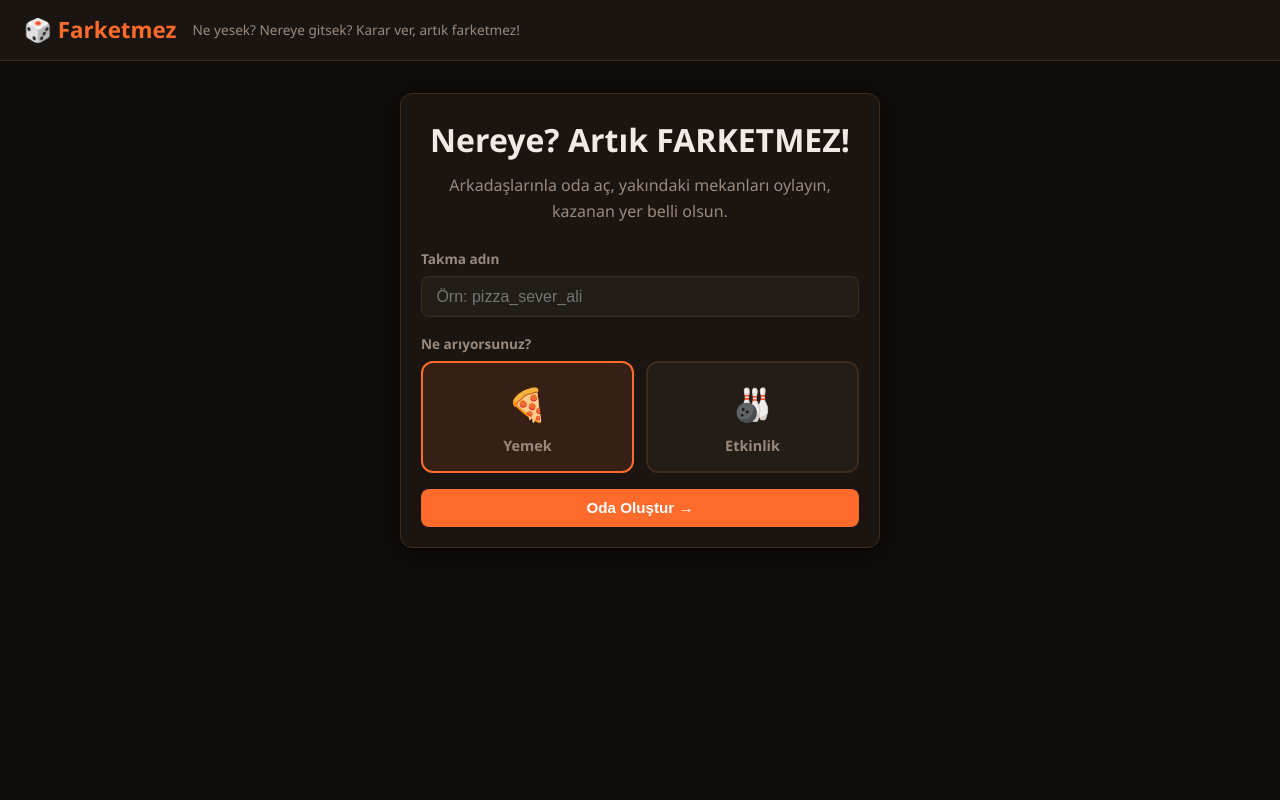
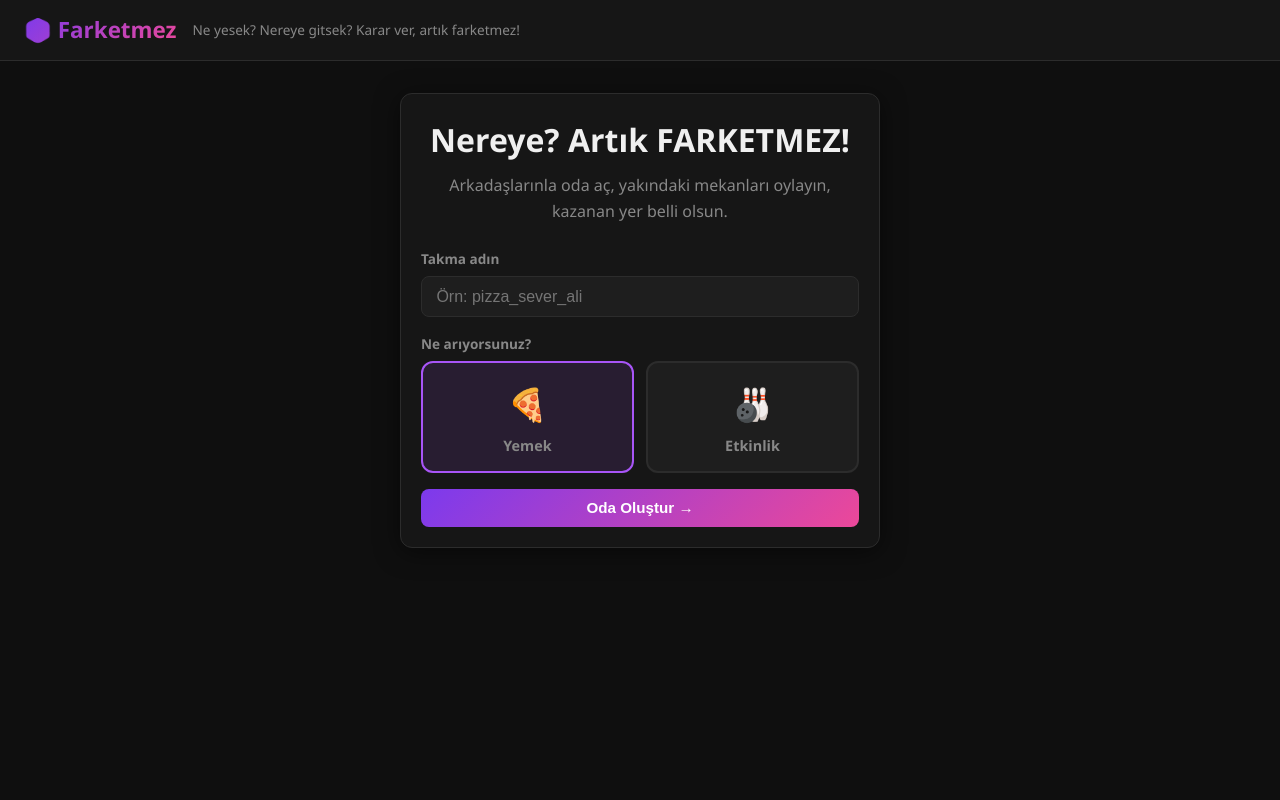
Before and after one commit to ExaelXage/farketmez, a Flask app: page / in a window 1280 px wide. Run offline with Flask 3, Linux system fonts and the light colour scheme; some libraries are stand-ins or nearby versions.

Commit message:
Apply purple-pink gradient theme (#7C3AED → #EC4899)
- Logo: gradient text via background-clip
- Primary buttons: gradient background + purple glow on hover
- Active states (category, radius, filter chips, badges): purple tint
- All accent/highlight elements use #a855f7 mid-point
- Background stays near-black (#0f0f0f)
- Winner card dark background shifted to deep purple-rose

Co-Authored-By: Claude Sonnet 4.6 <noreply@anthropic.com>

```diff
--- a/static/css/style.css
+++ b/static/css/style.css
@@ -3,17 +3,19 @@
 html { scroll-behavior: smooth; }
 
 :root {
-  --bg: #0f0c0a;
-  --surface: #1a1511;
-  --surface2: #231d17;
-  --border: #3d2b1e;
-  --accent: #ff6b2b;
-  --accent-hover: #ff8f5c;
+  --bg: #0f0f0f;
+  --surface: #161616;
+  --surface2: #1e1e1e;
+  --border: #2c2c2c;
+  --accent: #a855f7;
+  --accent-hover: #c084fc;
+  --gradient: linear-gradient(135deg, #7c3aed, #ec4899);
+  --gradient-hover: linear-gradient(135deg, #6d28d9, #db2777);
   --danger: #ff4f4f;
   --success: #3fcf6e;
   --warning: #f5a623;
-  --text: #f0ebe6;
-  --text-muted: #9a8a7e;
+  --text: #f0f0f0;
+  --text-muted: #888;
   --radius: 12px;
   --shadow: 0 4px 24px rgba(0,0,0,.5);
 }
@@ -150,7 +152,13 @@ hr { border: none; border-top: 1px solid var(--border); margin: 1rem 0; }
   top: 0;
   z-index: 100;
 }
-.logo { font-size: 1.4rem; font-weight: 700; color: var(--accent); }
+.logo {
+  font-size: 1.4rem; font-weight: 700;
+  background: var(--gradient);
+  -webkit-background-clip: text;
+  -webkit-text-fill-color: transparent;
+  background-clip: text;
+}
 .tagline { font-size: .85rem; color: var(--text-muted); }
 
 /* ===== Layout ===== */
@@ -192,7 +200,7 @@ hr { border: none; border-top: 1px solid var(--border); margin: 1rem 0; }
 
 .card--winner {
   border-color: var(--warning);
-  background: linear-gradient(135deg, #1a1511, #1f1008);
+  background: linear-gradient(135deg, #16101e, #1e0f18);
   margin-bottom: 1.25rem;
   animation: popIn .45s cubic-bezier(.34,1.56,.64,1);
 }
@@ -248,7 +256,7 @@ input[type="text"]:focus { outline: none; border-color: var(--accent); }
 .category-icon { font-size: 2rem; }
 .category-option input:checked + .category-card {
   border-color: var(--accent);
-  background: rgba(255,107,43,.12);
+  background: rgba(168,85,247,.12);
 }
 
 /* ===== Buttons ===== */
@@ -270,8 +278,8 @@ input[type="text"]:focus { outline: none; border-color: var(--accent); }
 .btn:active:not(:disabled) { transform: scale(.96); }
 .btn:disabled { opacity: .45; cursor: not-allowed; }
 
-.btn--primary { background: var(--accent); color: #fff; }
-.btn--primary:hover:not(:disabled) { background: var(--accent-hover); box-shadow: 0 0 0 3px rgba(255,107,43,.3); }
+.btn--primary { background: var(--gradient); color: #fff; }
+.btn--primary:hover:not(:disabled) { background: var(--gradient-hover); box-shadow: 0 0 0 3px rgba(168,85,247,.35); }
 
 .btn--secondary { background: var(--surface2); color: var(--text); border: 1px solid var(--border); }
 .btn--secondary:hover:not(:disabled) { border-color: var(--accent); }
@@ -358,7 +366,7 @@ input[type="text"]:focus { outline: none; border-color: var(--accent); }
   font-weight: 700;
   padding: .2rem .55rem;
   border-radius: 20px;
-  background: rgba(255,107,43,.15);
+  background: rgba(168,85,247,.15);
   color: var(--accent);
   white-space: nowrap;
 }
@@ -402,7 +410,7 @@ input[type="text"]:focus { outline: none; border-color: var(--accent); }
 }
 .filter-chip:hover { border-color: var(--accent); color: var(--text); }
 .filter-chip--active {
-  background: rgba(255,107,43,.18);
+  background: rgba(168,85,247,.18);
   border-color: var(--accent);
   color: var(--accent);
 }
@@ -452,7 +460,7 @@ input[type="text"]:focus { outline: none; border-color: var(--accent); }
   transition: background .3s, color .3s;
 }
 .badge--waiting   { background: rgba(245,166,35,.15);  color: var(--warning); }
-.badge--voting    { background: rgba(255,107,43,.15);  color: var(--accent); }
+.badge--voting    { background: rgba(168,85,247,.15);  color: var(--accent); }
 .badge--completed { background: rgba(63,207,110,.15);  color: var(--success); }
 
 /* ===== Map ===== */
@@ -598,7 +606,7 @@ input[type="text"]:focus { outline: none; border-color: var(--accent); }
 }
 .radius-opt input:checked + span {
   border-color: var(--accent);
-  background: rgba(255,107,43,.15);
+  background: rgba(168,85,247,.15);
   color: var(--accent);
 }
 .radius-opt span:hover { border-color: var(--accent); }
```
